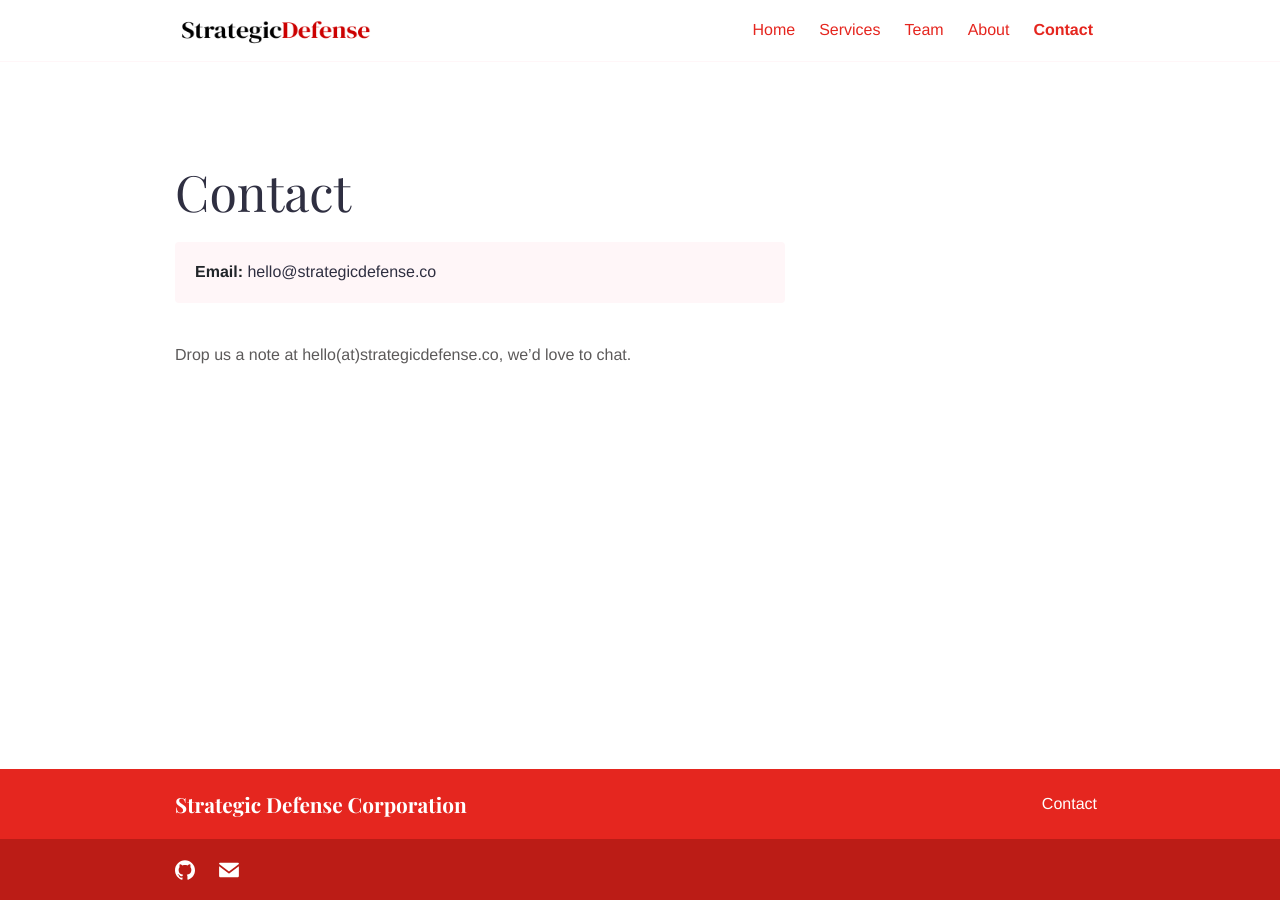
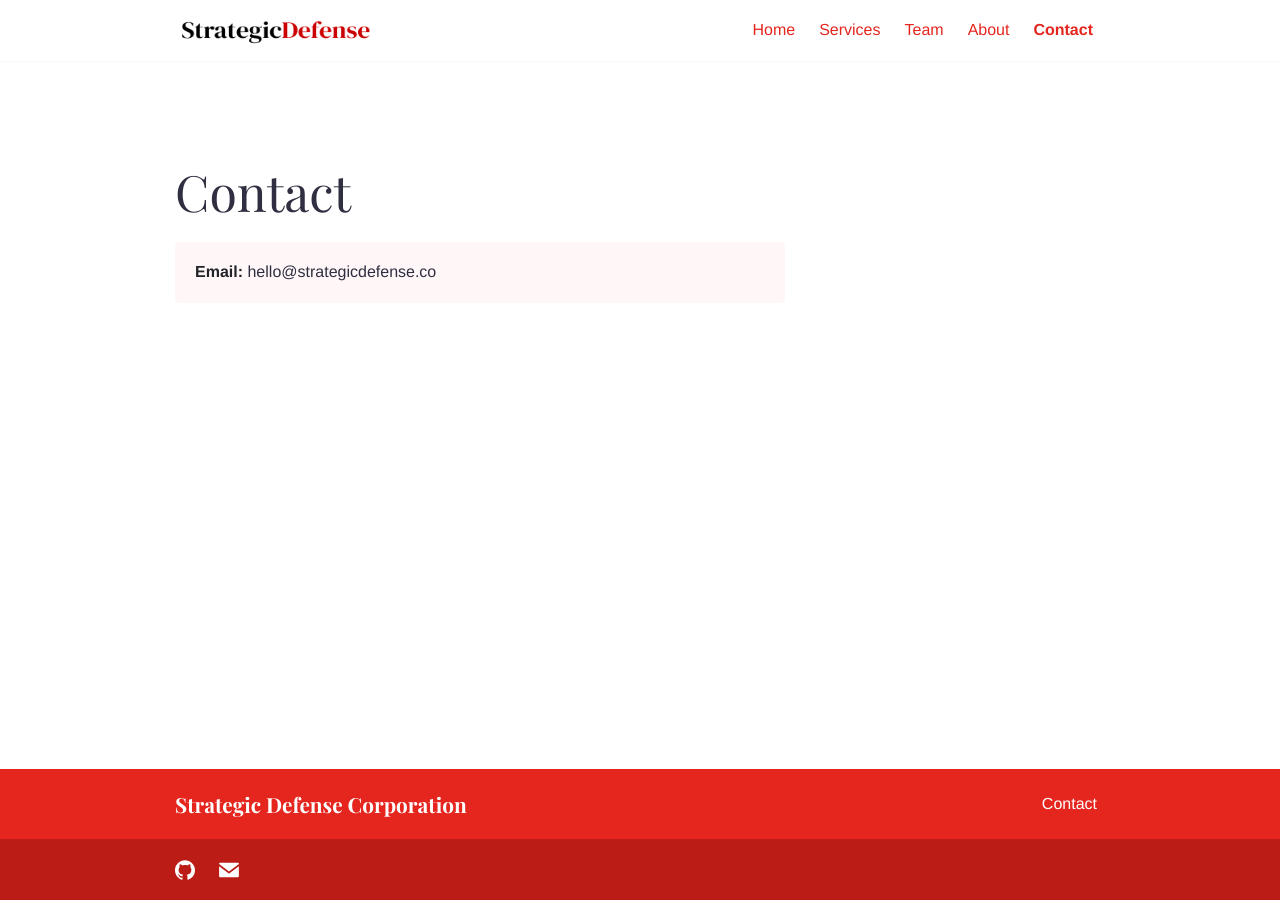
Before and after one commit to strategicdefense/strategicdefense.github.io, a Jekyll site: the page built from contact.md, in a window 1280 px wide. Built offline with Jekyll 4.4.1, drawn with Linux system fonts in a browser that asks for light colours.

```diff
--- a/contact.md
+++ b/contact.md
@@ -3,5 +3,3 @@ title: Contact
 layout: contact
 description: Contact
 ---
-
-Drop us a note at hello(at)strategicdefense.co, we'd love to chat.
```
Also changed, not shown: index.md (+1 -0 lines).
